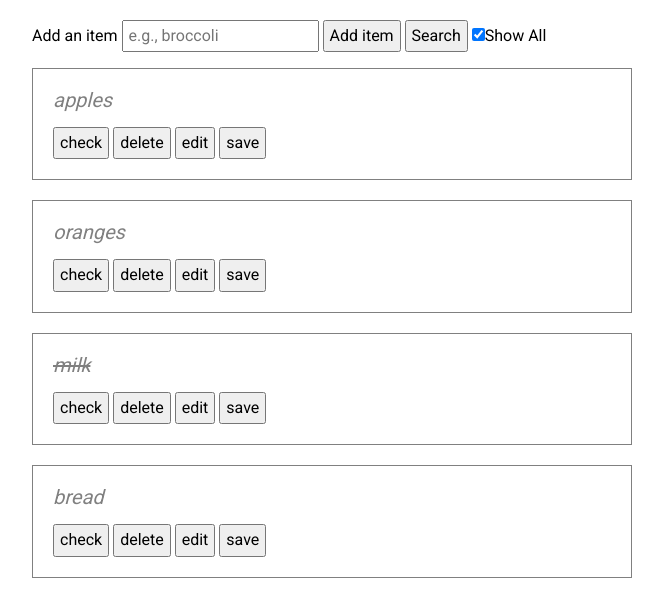
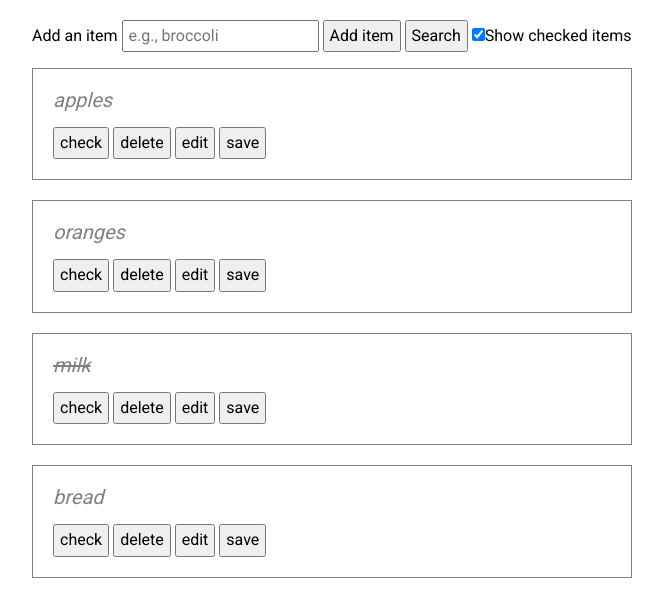
Before and after one commit to thinkful-ei20/shopping-solo-craig, a plain HTML site: page index.html in a window 1280 px wide. Shown: the part 60-676 px from the top of the page, without its empty margins (308-971 px from the left). Drawn offline with nearby package versions, Linux system fonts and the light colour scheme.

Commit message:
forgot to commit index.html

```diff
--- a/index.html
+++ b/index.html
@@ -14,7 +14,7 @@
           <input type="text" name="shopping-list-entry" class="js-shopping-list-entry" placeholder="e.g., broccoli">
           <button type="submit">Add item</button>
           <button type="button"class="shopping-list-search">Search</button>
-          <label><input type="checkbox" class="shopping-list-show-all" name="checkbox" value="value" checked>Show All</label>
+          <label class="checkbox"><input type="checkbox" class="shopping-list-show-all checkbox" name="checkbox" value="value" checked>Show checked items</label>
         </form>
         <ul class="shopping-list js-shopping-list">
         </ul>
```
